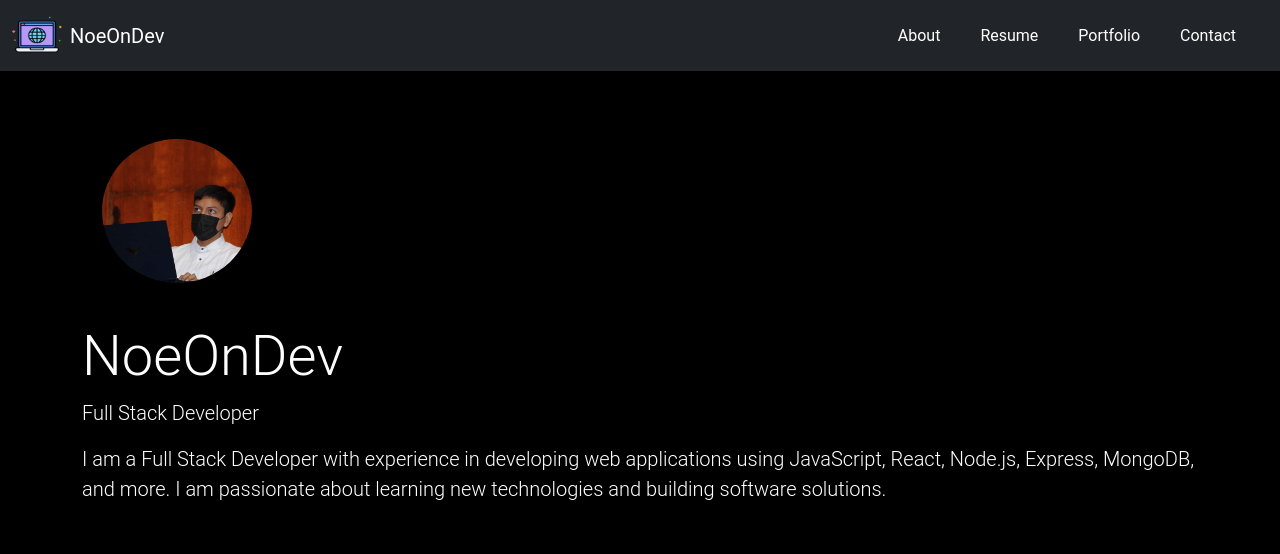
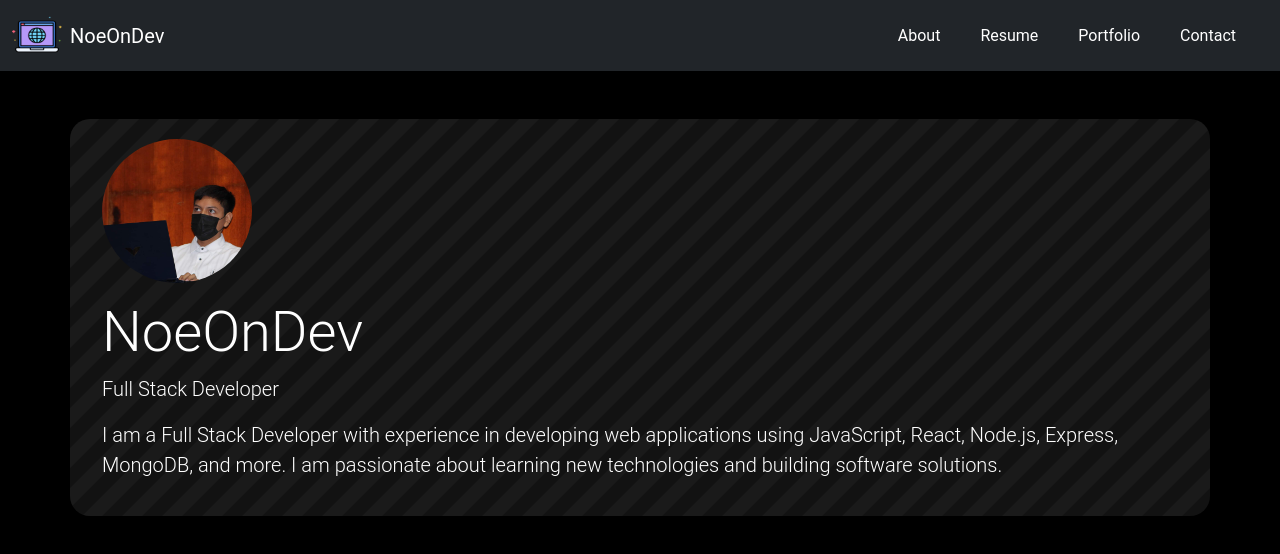
Before and after one commit to NoeOnDev/ChatGemini-AI-Mobile-Expo, a React (Vite) app: page / in a window 1280 px wide. Shown: the top 554 px of the page. Built offline with nearby package versions, Linux system fonts and the light colour scheme.

Commit message:
Actualizar estilos de la página de perfil y agregar banner animado

```diff
--- a/src/Custom.css
+++ b/src/Custom.css
@@ -5,13 +5,40 @@
     background-color: #000000;
     color: #ffffff;
 }
-.banner {
-  background: url('') no-repeat center center;
-  background-size: cover;
-  padding: 50px 0;
-}
 
 .profile-info {
   padding: 20px;
   border-radius: 15px;
 }
+
+.banner {
+    width: 100%;
+    height: 100%;
+    display: flex;
+    align-items: center;
+    border-radius: 20px;
+
+    background: #121212;
+    background: linear-gradient(
+      135deg,
+      #121212 25%,
+      #1a1a1a 25%,
+      #1a1a1a 50%,
+      #121212 50%,
+      #121212 75%,
+      #1a1a1a 75%,
+      #1a1a1a
+    );
+    background-size: 40px 40px;
+
+    animation: move 4s linear infinite;
+  }
+
+  @keyframes move {
+    0% {
+      background-position: 0 0;
+    }
+    100% {
+      background-position: 40px 40px;
+    }
+  }
--- a/src/Portfolio.jsx
+++ b/src/Portfolio.jsx
@@ -25,16 +25,17 @@
         </div>
       </nav>
 
-      <div className="container mt-5">
+      <div className="container mt-5 banner">
         <div className="profile-info">
           <img src="/noeon.jpeg" alt="Mi foto" width="150" height="150" className="img-fluid rounded-circle mb-3" />
+          <h1 className="display-4">NoeOnDev</h1>
+        <p className="lead">Full Stack Developer</p>
+        <p className="lead">I am a Full Stack Developer with experience in developing web applications using JavaScript, React, Node.js, Express, MongoDB, and more. I am passionate about learning new technologies and building software solutions.</p>
         </div>
       </div>
 
-      <div className="container mt-1">
-        <h1 className="display-4">NoeOnDev</h1>
-        <p className="lead">Full Stack Developer</p>
-        <p className="lead">I am a Full Stack Developer with experience in developing web applications using JavaScript, React, Node.js, Express, MongoDB, and more. I am passionate about learning new technologies and building software solutions.</p>
+      <div className="container mt-2">
+
       </div>
     </div>
   );
```
Also changed, not shown: public/banne.webp (deleted), public/banner.png (added).
